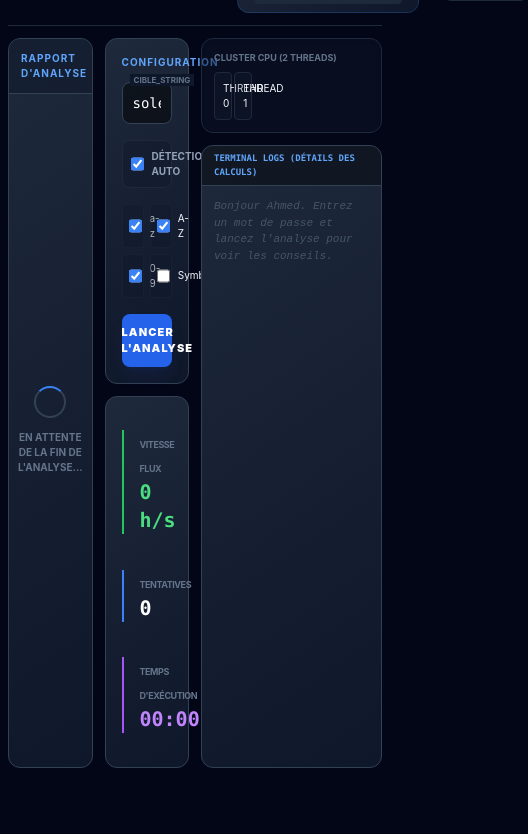
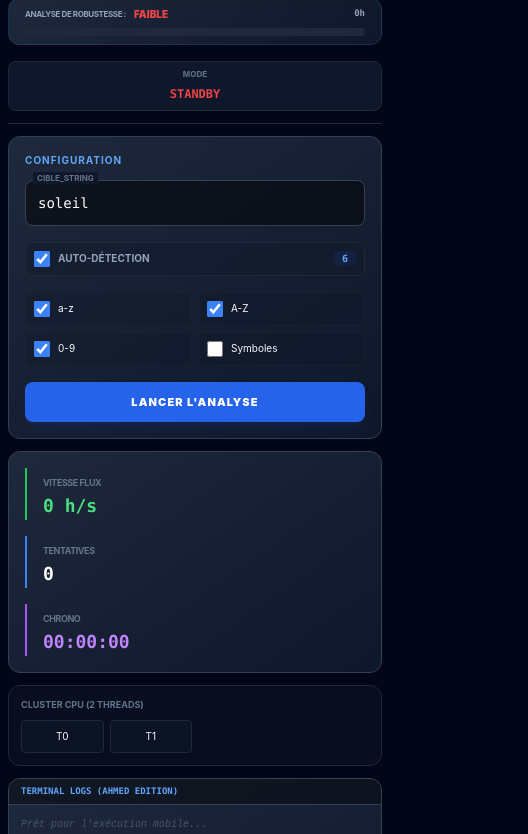
Before and after one commit to zakrievahmed129-lgtm/brutforce, a plain HTML site: page index.html in a window 390 px wide. Shown: the part 68-902 px from the top of the page, 528 px wide, since content can reach past the window. Before the commit the page ends 844 px from the top, so only its background shows below. Drawn offline with nearby package versions, Linux system fonts and the light colour scheme.

Commit message:
Update index.html

```diff
--- a/index.html
+++ b/index.html
@@ -11,8 +11,9 @@
             background-color: #020617;
             color: #f8fafc;
             font-family: 'Inter', sans-serif;
-            height: 100vh;
-            overflow: hidden;
+            min-height: 100vh;
+            /* Changement pour mobile : scroll autorisé sur le body si besoin */
+            overflow-x: hidden;
         }
         .code-font { font-family: 'Fira+Code', monospace; }
         .stats-card { background: linear-gradient(145deg, #1e293b, #0f172a); border: 1px solid #334155; }
@@ -42,25 +43,25 @@
     <!-- max-w-full pour occuper tout l'écran -->
     <div class="max-w-full mx-auto w-full flex flex-col h-full space-y-3">
 
-        <!-- Header -->
-        <header class="flex items-center gap-6 border-b border-slate-800 pb-3">
-            <div class="flex-shrink-0">
-                <h1 class="text-2xl font-black text-transparent bg-clip-text bg-gradient-to-r from-blue-400 to-indigo-400">
+        <!-- Header : Responsive stack on mobile -->
+        <header class="flex flex-col md:flex-row items-center gap-4 md:gap-6 border-b border-slate-800 pb-3">
+            <div class="flex-shrink-0 text-center md:text-left">
+                <h1 class="text-xl md:text-2xl font-black text-transparent bg-clip-text bg-gradient-to-r from-blue-400 to-indigo-400">
                     FORCE BRUTE V7
                 </h1>
                 <p class="text-[9px] text-slate-500 uppercase tracking-widest">Ahmed - Nitro Edition</p>
             </div>
 
             <!-- Barre de sécurité -->
-            <div id="securityHeader" class="flex-grow stats-card px-4 py-2 rounded-xl flex flex-col justify-center border-blue-500/20 shadow-inner">
+            <div id="securityHeader" class="flex-grow w-full stats-card px-4 py-2 rounded-xl flex flex-col justify-center border-blue-500/20 shadow-inner">
                 <div class="flex justify-between text-[10px] font-bold mb-1.5">
                     <div class="flex items-center gap-2">
-                        <span class="text-slate-400 uppercase tracking-tighter text-[9px]">Analyse de Robustesse :</span>
+                        <span class="text-slate-400 uppercase tracking-tighter text-[8px] md:text-[9px]">Analyse de Robustesse :</span>
                         <span id="securityVerdict" class="tracking-widest font-black text-blue-400">EN ATTENTE</span>
                     </div>
                     <div class="flex gap-4">
                         <span id="timeToCrack" class="text-slate-400 font-mono text-[9px]">---</span>
-                        <span id="entropyDisplay" class="text-slate-500 font-mono">0 bits</span>
+                        <span id="entropyDisplay" class="text-slate-500 font-mono hidden md:inline">0 bits</span>
                     </div>
                 </div>
                 <div class="security-bar-container">
@@ -68,19 +69,19 @@
                 </div>
             </div>
 
-            <div class="flex-shrink-0 flex gap-2">
-                <div class="bg-slate-900 px-4 py-1.5 rounded-lg border border-slate-800 text-center min-w-[80px]">
+            <div class="flex-shrink-0 flex gap-2 w-full md:w-auto">
+                <div class="bg-slate-900 px-4 py-1.5 rounded-lg border border-slate-800 text-center flex-grow md:min-w-[80px]">
                     <span class="text-[8px] text-slate-500 block uppercase font-bold">Mode</span>
-                    <span id="currentMode" class="text-xs font-mono font-bold text-red-500">STANDBY</span>
+                    <span id="currentMode" class="text-xs font-mono font-bold text-red-500 uppercase">Standby</span>
                 </div>
             </div>
         </header>
 
-        <!-- Layout Principal -->
-        <div class="grid grid-cols-12 gap-3 flex-1 overflow-hidden">
+        <!-- Layout Principal : Grid 12 cols on desktop, stack on mobile -->
+        <div class="flex flex-col lg:grid lg:grid-cols-12 gap-3 flex-1 overflow-hidden">
 
-            <!-- SECTION CONSEILS POST-ANALYSE -->
-            <div class="col-span-3 flex flex-col overflow-hidden">
+            <!-- SECTION CONSEILS (Hidden on small mobile if not analyzed or moved) -->
+            <div class="order-3 lg:order-1 lg:col-span-3 flex flex-col overflow-hidden h-[200px] lg:h-full">
                 <section class="stats-card rounded-xl flex flex-col h-full overflow-hidden">
                     <div class="p-3 border-b border-slate-700 bg-slate-900/50">
                         <h2 class="text-[10px] font-bold text-blue-400 uppercase tracking-widest">Rapport d'Analyse</h2>
@@ -88,84 +89,86 @@
 
                     <div id="waitingMessage" class="flex-1 flex flex-col items-center justify-center p-6 text-center space-y-3">
                         <div class="w-8 h-8 border-2 border-slate-700 border-t-blue-500 rounded-full animate-spin"></div>
-                        <p class="text-[10px] text-slate-500 uppercase font-bold">En attente de la fin de l'analyse...</p>
+                        <p class="text-[10px] text-slate-500 uppercase font-bold">En attente...</p>
                     </div>
 
                     <div id="adviceContainer" class="hidden overflow-y-auto flex-1 p-4 space-y-2">
-                        <!-- Les conseils seront injectés ici APRES l'analyse -->
+                        <!-- Les conseils injectés ici -->
                     </div>
 
                     <div id="perfectStatus" class="hidden p-4 bg-green-900/20 border-t border-green-500/30 text-center">
-                        <span class="text-xs font-bold text-green-400 italic">Ton mot de passe est déjà très bon ! ✨</span>
+                        <span class="text-xs font-bold text-green-400 italic text-[10px]">Mot de passe validé Ahmed ! ✨</span>
                     </div>
                 </section>
             </div>
 
-            <div class="col-span-3 flex flex-col space-y-3">
+            <!-- CONFIGURATION & STATS -->
+            <div class="order-1 lg:order-2 lg:col-span-3 flex flex-col space-y-3">
                 <section class="stats-card p-4 rounded-xl">
                     <h2 class="text-[10px] font-bold mb-3 uppercase text-blue-400 tracking-widest">Configuration</h2>
                     <div class="space-y-4">
                         <div class="relative">
                             <input type="text" id="targetInput" value="soleil" maxlength="15"
-                                class="w-full bg-black/50 border border-slate-700 rounded-lg p-2.5 text-white font-mono text-sm focus:ring-1 focus:ring-blue-500 outline-none transition-all">
+                                class="w-full bg-black/50 border border-slate-700 rounded-lg p-3 text-white font-mono text-sm focus:ring-1 focus:ring-blue-500 outline-none transition-all">
                             <span class="absolute -top-2 left-2 bg-slate-900 px-1 text-[8px] text-slate-500 font-bold uppercase">Cible_String</span>
                         </div>
 
                         <div class="flex items-center justify-between bg-slate-900/40 p-2 rounded-lg border border-slate-800">
                             <label class="flex items-center gap-2 cursor-pointer">
-                                <input type="checkbox" id="useAutoLength" checked class="w-3.5 h-3.5 accent-blue-500">
-                                <span class="text-[10px] uppercase font-bold text-slate-400">Détection auto</span>
+                                <input type="checkbox" id="useAutoLength" checked class="w-4 h-4 md:w-3.5 md:h-3.5 accent-blue-500">
+                                <span class="text-[10px] uppercase font-bold text-slate-400">Auto-détection</span>
                             </label>
                             <div id="detectedLengthBadge" class="text-[10px] font-mono text-blue-400 font-bold px-2 bg-blue-900/20 rounded">?</div>
                         </div>
 
                         <div class="grid grid-cols-2 gap-1.5">
-                            <label class="flex items-center gap-2 p-1.5 bg-slate-900/30 rounded border border-slate-800/50 cursor-pointer">
-                                <input type="checkbox" id="useLower" checked class="w-3.5 h-3.5 accent-blue-500"> <span class="text-[10px]">a-z</span>
+                            <label class="flex items-center gap-2 p-2 bg-slate-900/30 rounded border border-slate-800/50 cursor-pointer">
+                                <input type="checkbox" id="useLower" checked class="w-4 h-4 md:w-3.5 md:h-3.5 accent-blue-500"> <span class="text-[10px]">a-z</span>
                             </label>
-                            <label class="flex items-center gap-2 p-1.5 bg-slate-900/30 rounded border border-slate-800/50 cursor-pointer">
-                                <input type="checkbox" id="useUpper" checked class="w-3.5 h-3.5 accent-blue-500"> <span class="text-[10px]">A-Z</span>
+                            <label class="flex items-center gap-2 p-2 bg-slate-900/30 rounded border border-slate-800/50 cursor-pointer">
+                                <input type="checkbox" id="useUpper" checked class="w-4 h-4 md:w-3.5 md:h-3.5 accent-blue-500"> <span class="text-[10px]">A-Z</span>
                             </label>
-                            <label class="flex items-center gap-2 p-1.5 bg-slate-900/30 rounded border border-slate-800/50 cursor-pointer">
-                                <input type="checkbox" id="useNumbers" checked class="w-3.5 h-3.5 accent-blue-500"> <span class="text-[10px]">0-9</span>
+                            <label class="flex items-center gap-2 p-2 bg-slate-900/30 rounded border border-slate-800/50 cursor-pointer">
+                                <input type="checkbox" id="useNumbers" checked class="w-4 h-4 md:w-3.5 md:h-3.5 accent-blue-500"> <span class="text-[10px]">0-9</span>
                             </label>
-                            <label class="flex items-center gap-2 p-1.5 bg-slate-900/30 rounded border border-slate-800/50 cursor-pointer">
-                                <input type="checkbox" id="useSymbols" class="w-3.5 h-3.5 accent-blue-500"> <span class="text-[10px]">Symboles</span>
+                            <label class="flex items-center gap-2 p-2 bg-slate-900/30 rounded border border-slate-800/50 cursor-pointer">
+                                <input type="checkbox" id="useSymbols" class="w-4 h-4 md:w-3.5 md:h-3.5 accent-blue-500"> <span class="text-[10px]">Symboles</span>
                             </label>
                         </div>
-                        <button id="startBtn" class="w-full bg-blue-600 hover:bg-blue-500 text-white font-black py-2.5 rounded-lg transition-all uppercase text-[11px] tracking-widest shadow-lg shadow-blue-900/20">Lancer l'analyse</button>
-                        <button id="stopBtn" class="w-full bg-red-600 hover:bg-red-500 text-white font-black py-2.5 rounded-lg hidden uppercase text-[11px] tracking-widest">Arrêter</button>
+                        <button id="startBtn" class="w-full bg-blue-600 hover:bg-blue-500 text-white font-black py-3 rounded-lg transition-all uppercase text-[11px] tracking-widest shadow-lg shadow-blue-900/20 active:scale-95">Lancer l'analyse</button>
+                        <button id="stopBtn" class="w-full bg-red-600 hover:bg-red-500 text-white font-black py-3 rounded-lg hidden uppercase text-[11px] tracking-widest active:scale-95">Arrêter</button>
                     </div>
                 </section>
 
-                <section class="stats-card p-4 rounded-xl flex-1 flex flex-col justify-around">
+                <section class="stats-card p-4 rounded-xl flex-1 grid grid-cols-1 md:grid-cols-3 lg:flex lg:flex-col gap-4">
                     <div class="border-l-2 border-green-500 pl-4">
                         <span class="text-[9px] text-slate-500 uppercase font-bold tracking-tighter">Vitesse Flux</span>
-                        <div id="statSpeed" class="text-xl font-mono font-bold text-green-400">0 h/s</div>
+                        <div id="statSpeed" class="text-lg md:text-xl font-mono font-bold text-green-400">0 h/s</div>
                     </div>
                     <div class="border-l-2 border-blue-500 pl-4">
                         <span class="text-[9px] text-slate-500 uppercase font-bold tracking-tighter">Tentatives</span>
-                        <div id="statCount" class="text-xl font-mono font-bold text-white truncate">0</div>
+                        <div id="statCount" class="text-lg md:text-xl font-mono font-bold text-white truncate">0</div>
                     </div>
                     <div class="border-l-2 border-purple-500 pl-4">
-                        <span class="text-[9px] text-slate-500 uppercase font-bold tracking-tighter">Temps d'exécution</span>
-                        <div id="elapsedTime" class="text-xl font-mono font-bold text-purple-400">00:00:00</div>
+                        <span class="text-[9px] text-slate-500 uppercase font-bold tracking-tighter">Chrono</span>
+                        <div id="elapsedTime" class="text-lg md:text-xl font-mono font-bold text-purple-400">00:00:00</div>
                     </div>
                 </section>
             </div>
 
-            <div class="col-span-6 flex flex-col space-y-3 overflow-hidden">
+            <!-- LOGS & CPU CLUSTER -->
+            <div class="order-2 lg:order-3 lg:col-span-6 flex flex-col space-y-3 overflow-hidden h-[400px] lg:h-full">
                 <div class="bg-slate-900/50 border border-slate-800 p-3 rounded-xl shadow-inner">
                     <h3 class="text-[9px] font-bold text-slate-500 uppercase mb-2">Cluster CPU (<span id="coreCountDisplay">0</span> threads)</h3>
-                    <div id="workerGrid" class="grid grid-cols-8 gap-1.5"></div>
+                    <div id="workerGrid" class="grid grid-cols-4 sm:grid-cols-6 md:grid-cols-8 gap-1.5"></div>
                 </div>
 
                 <div class="stats-card rounded-xl overflow-hidden flex flex-col flex-1">
                     <div class="bg-black/40 px-3 py-1.5 border-b border-slate-700 flex justify-between items-center">
-                        <span id="terminalStatus" class="text-[9px] font-mono text-blue-400 font-bold uppercase">TERMINAL LOGS (Détails des calculs)</span>
+                        <span id="terminalStatus" class="text-[9px] font-mono text-blue-400 font-bold uppercase">TERMINAL LOGS (Ahmed Edition)</span>
                     </div>
-                    <div id="terminal" class="p-3 overflow-y-auto flex-1 code-font text-[11px] space-y-1">
-                        <div class="text-slate-600 italic">Bonjour Ahmed. Entrez un mot de passe et lancez l'analyse pour voir les conseils.</div>
+                    <div id="terminal" class="p-3 overflow-y-auto flex-1 code-font text-[10px] md:text-[11px] space-y-1">
+                        <div class="text-slate-600 italic">Prêt pour l'exécution mobile...</div>
                     </div>
                 </div>
             </div>
@@ -184,7 +187,6 @@
                 let indices = new Uint32Array(16);
                 let currentLen = minLen;
 
-                // Calcul de l'offset BigInt pour le thread spécifique
                 let startNum = BigInt(startFrom);
                 let tempNum = startNum;
                 for(let i = 0; i < currentLen; i++) {
@@ -212,7 +214,6 @@
                         }
                         if (currentLen > maxLen) { self.postMessage({ type: 'DONE' }); return; }
 
-                        // On saute de "step" (nombre de coeurs) à chaque itération pour répartir le travail
                         for(let s = 0; s < step; s++) {
                             let carry = 1;
                             for (let i = 0; i < currentLen; i++) {
@@ -336,8 +337,8 @@
             // Calculs techniques pour Ahmed
             const totalCombos = Math.pow(charset.length, target.length);
             log(`CALCUL : Taille du charset = ${charset.length} caractères`, "tech");
-            log(`CALCUL : Espace de recherche (Combinatoire) = ${charset.length}^${target.length} ≈ ${totalCombos.toExponential(2)} combinaisons`, "tech");
-            log(`CALCUL : Allocation de ${coreCount} workers avec step=${coreCount}`, "tech");
+            log(`CALCUL : Combinatoire = ${charset.length}^${target.length} ≈ ${totalCombos.toExponential(2)}`, "tech");
+            log(`CALCUL : ${coreCount} threads actifs | Step=${coreCount}`, "tech");
 
             timerInterval = setInterval(() => {
                 const diff = new Date(Date.now() - startTime);
@@ -349,7 +350,7 @@
                 if(elapsed > 0) document.getElementById('statSpeed').innerText = Math.floor(Number(totalAttempts) / elapsed).toLocaleString() + " h/s";
             }, 500);
 
-            log(`INIT : Lancement du cluster de décryptage...`, "warn");
+            log(`INIT : Lancement du cluster mobile...`, "warn");
             const blob = new Blob([workerCode], { type: 'application/javascript' });
             const workerUrl = URL.createObjectURL(blob);
             const minL = useAuto ? target.length : 1;
@@ -359,7 +360,7 @@
                 const worker = new Worker(workerUrl);
                 document.getElementById(`worker-pill-${i}`).classList.add('worker-active');
 
-                log(`THREAD ${i} : Démarrage à l'indice initial ${i}...`, "tech");
+                log(`THREAD ${i} : Offset initial calculé à ${i}`, "tech");
 
                 worker.onmessage = (e) => {
                     if (e.data.type === 'PROGRESS') {
@@ -373,8 +374,8 @@
         }
 
         function finish(combo) {
-            log(`SUCCÈS : Cible trouvée ! Resultat: [${combo}]`, "success");
-            log(`STAT : Terminé après ${totalAttempts.toLocaleString()} tests.`, "tech");
+            log(`SUCCÈS : [${combo}] décrypté !`, "success");
+            log(`STAT : Terminé en ${totalAttempts.toLocaleString()} essais.`, "tech");
             showFinalReport(combo);
             stopAll();
         }
@@ -394,7 +395,7 @@
             const pill = document.createElement('div');
             pill.id = `worker-pill-${i}`;
             pill.className = "border border-slate-800 p-2 rounded text-[10px] text-center bg-slate-800/20";
-            pill.innerText = `THREAD ${i}`;
+            pill.innerText = `T${i}`;
             workerGrid.appendChild(pill);
         }
         updateSecurityUI(document.getElementById('targetInput').value);
```
